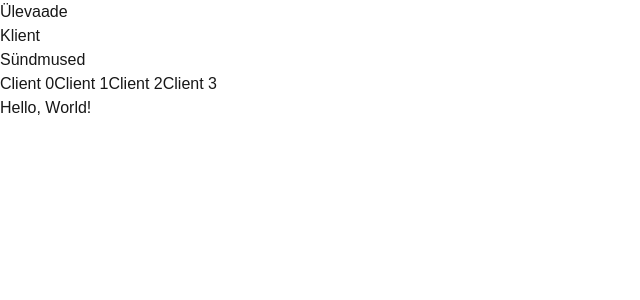
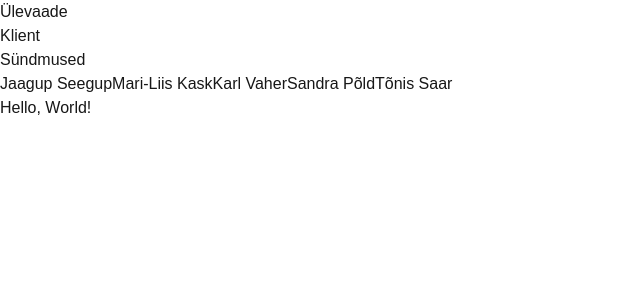
Before and after one commit to TaaviOrro/ParemInfo, a Next.js app: page / in a window 1280 px wide. Shown: the top 300 px of the page, without its empty margins (0-640 px from the left). Built offline with nearby package versions, Linux system fonts and the light colour scheme.

Commit message:
Added client data to appContext, Sidebar and client page.

```diff
--- a/app/client/page.jsx
+++ b/app/client/page.jsx
@@ -1,11 +1,23 @@
 'use client'
 import { useAppContext } from "../context/AppContext"
+import { useState, useEffect } from "react"
 
 const ClientPage = () => {
   const { app } = useAppContext()
+  const [activeClient, setActiveClient] = useState({})
+
+  useEffect(() => {
+    setActiveClient(app.clientList.find((client) => client.id === app.activeClient))
+  }, [app.activeClient])
 
   return (
-    <div>ClientPage: { app.activeClient }</div>
+    <div>
+      <div>Eesnimi: {activeClient.eesnimi}</div>
+      <div>Perekonnanimi: {activeClient.perenimi}</div>
+      <div>Isikukood: {activeClient.isikukood}</div>
+      <div>Pilt: {activeClient.pilt}</div>
+      <div>ID kaart: {activeClient.id_kaardi_koopia}</div>
+    </div>
   )
 }
 export default ClientPage
--- a/app/components/Sidebar.jsx
+++ b/app/components/Sidebar.jsx
@@ -4,17 +4,11 @@ import ClientButton from "./ClientButton"
 
 const Sidebar = () => {
   const { app } = useAppContext()
-  const clientList = [
-    { id: 0, name: "Client 0" },
-    { id: 1, name: "Client 1" },
-    { id: 2, name: "Client 2" },
-    { id: 3, name: "Client 3" },
-  ]
 
   return (
     <side>
-      {clientList.map((client) => (
-        <ClientButton key={client.id} clientName={client.name} clientId={client.id} />
+      {app.clientList.map((client) => (
+        <ClientButton key={client.id} clientName={client.eesnimi + " " + client.perenimi} clientId={client.id} />
       ))}
     </side>
   )
--- a/app/context/AppProvider.jsx
+++ b/app/context/AppProvider.jsx
@@ -1,9 +1,11 @@
 'use client'
 import { act, useReducer } from "react";
 import AppContext from "./AppContext";
+import clientData from "../../data/client.json";
 
 const initialState = {
     activeClient: 0,
+    clientList: clientData,
 }
 
 function appReducer(state, action) {
```
